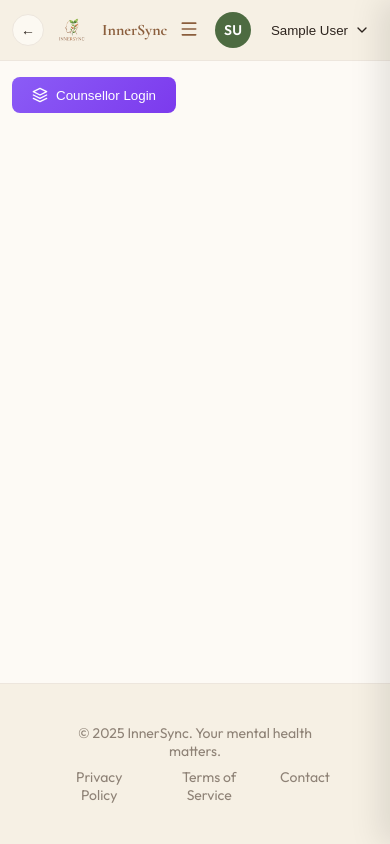
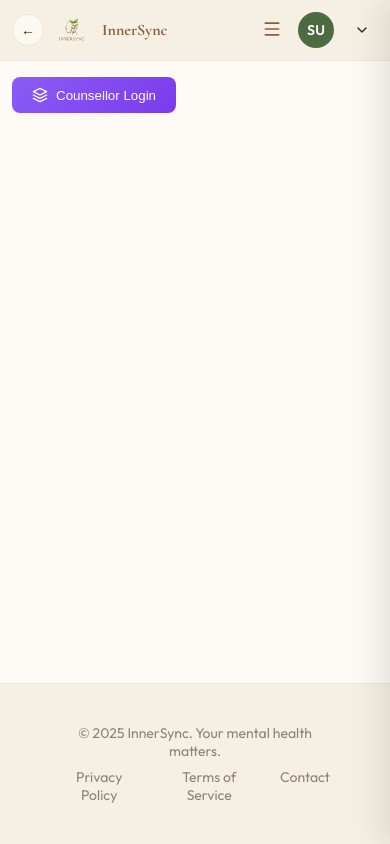
Before and after one commit to Aditya12705/InnerSync, a React (Vite) app in the folder Frontend/: page /counselor in a window 390 px wide. Built offline with nearby package versions, Linux system fonts and the light colour scheme; no server answers; sample sign-in values are in the browser's storage.

Commit message:
feat: hide username in mobile header and dynamically display it on dashboard

```diff
--- a/Frontend/src/components/layout/AppLayout.jsx
+++ b/Frontend/src/components/layout/AppLayout.jsx
@@ -119,7 +119,7 @@ export function AppLayout() {
                     aria-expanded={dropdownOpen}
                     aria-haspopup="true"
                   >
-                    {user?.name || (adminLoggedIn ? 'Counsellor' : 'User')}
+                    <span className={styles.userNameText}>{user?.name || (adminLoggedIn ? 'Counsellor' : 'User')}</span>
                     <ChevronDown size={16} className="caret" />
                   </button>
                   <div
--- a/Frontend/src/components/layout/AppLayout.module.scss
+++ b/Frontend/src/components/layout/AppLayout.module.scss
@@ -556,7 +556,9 @@
   }
 
   .user-menu .dropdown-toggle {
-    span {
+
+    .userNameText,
+    .caret {
       display: none;
     }
 
--- a/Frontend/src/pages/student/StudentDashboard.jsx
+++ b/Frontend/src/pages/student/StudentDashboard.jsx
@@ -1,5 +1,6 @@
 import { useState, useEffect } from 'react';
 import { Link } from 'react-router-dom';
+import { useAuth } from '../../context/AuthContext.jsx';
 import {
   Zap,
   Users,
@@ -33,6 +34,7 @@ const formatDistanceToNow = (date) => {
 };
 
 export function StudentDashboard() {
+  const { user } = useAuth();
   // ... state and effects (remained same)
   const [summary, setSummary] = useState(null);
   const [loading, setLoading] = useState(true);
@@ -82,7 +84,7 @@ export function StudentDashboard() {
         <div className={styles.heroContent}>
           <div className={styles.welcomeWrapper}>
             <LayoutDashboard className={styles.welcomeIcon} />
-            <h1 className={styles.welcome}>Welcome back, {summary?.studentName || 'Student'}!</h1>
+            <h1 className={styles.welcome}>Welcome back, {user?.name || summary?.studentName || 'Student'}!</h1>
           </div>
           <p className={styles.subtitle}>Your space for mental clarity and support.</p>
           {loading ? (
```
